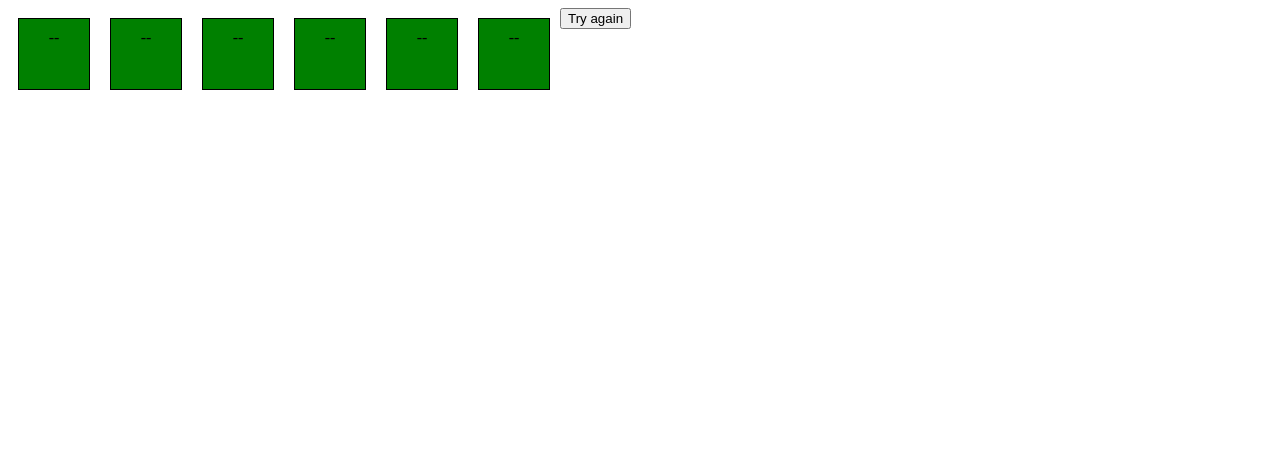
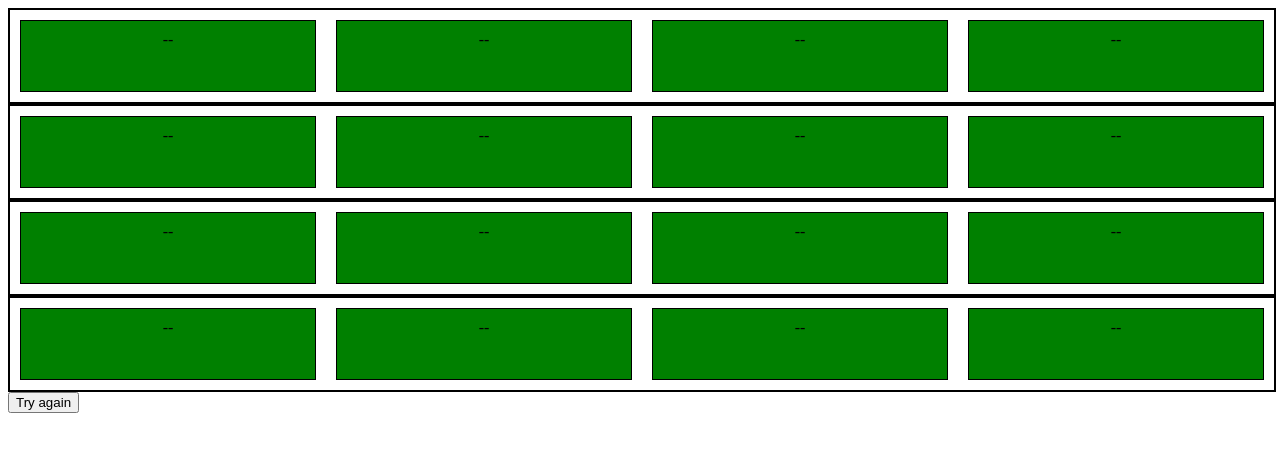
Before and after one commit to jeniyasukhocheva/Majong, a Vue app: page /#/game in a window 1280 px wide. Shown: the top 452 px of the page. Built offline with nearby package versions, Linux system fonts and the light colour scheme.

Commit message:
added table view

```diff
--- a/src/components/Game.vue
+++ b/src/components/Game.vue
@@ -1,11 +1,15 @@
 <template>
-  <div>
-    <div v-for="(card, i) in cards"
+  <div class="container">
+    <div v-for="(line, i) in lines"
          :key="i"
-         :class="{'guessed': card.isGuessed}"
-         class="card"
-         @click="press(i)" >
-      {{ card.isOpen || card.isGuessed ? card.content : '--' }}
+         class="line">
+      <div v-for="(card, j) in line"
+           :key="j"
+           :class="{'guessed': card.isGuessed}"
+           class="card"
+           @click="press((i * colCount) + j)" >
+        {{ card.isOpen || card.isGuessed ? card.content : '--' }}
+      </div>
     </div>
     <button @click="startGame()">Try again</button>
   </div>
@@ -18,8 +22,8 @@ export default {
   name: 'Game',
   data() {
     return {
-      N:         3,
-      M:         2,
+      rowsCount: 4,
+      colCount:  4,
       cards:     [],
       openCards: [],
       tries:     0,
@@ -27,7 +31,7 @@ export default {
   },
   computed: {
     size() {
-      return Math.floor((this.N * this.M) / 2);
+      return Math.floor((this.rowsCount * this.colCount) / 2);
     },
     guessedCards() {
       let counter = 0;
@@ -40,8 +44,24 @@ export default {
 
       return counter;
     },
+    lines() {
+      const matr = [];
+      let k = 0;
+
+      for (let row = 0; row < this.rowsCount; row++) {
+        const line = [];
+
+        for (let col = 0; col < this.colCount; col++) {
+          line.push(this.cards[k]);
+          k++;
+        }
+        matr.push(line);
+      }
+
+      return matr;
+    },
   },
-  mounted() {
+  created() {
     this.startGame();
   },
   methods: {
@@ -59,7 +79,7 @@ export default {
         this.cards.push({ ...card }, { ...card });
       }
       this.cards = shuffle(this.cards);
-      setTimeout(this.hideAll, 3000);
+      setTimeout(this.hideAll, 500);
     },
     press(i) {
       if (this.openCards.length === 0) {
@@ -103,9 +123,14 @@ export default {
 </script>
 
 <style scoped>
-
-
+  .line {
+    width: 100%;
+    float: none;
+    border: 2px solid black;
+    display: flex;
+  }
   .card {
+    flex: 1;
     margin: 10px;
     padding: 10px;
     width: 50px;
```
